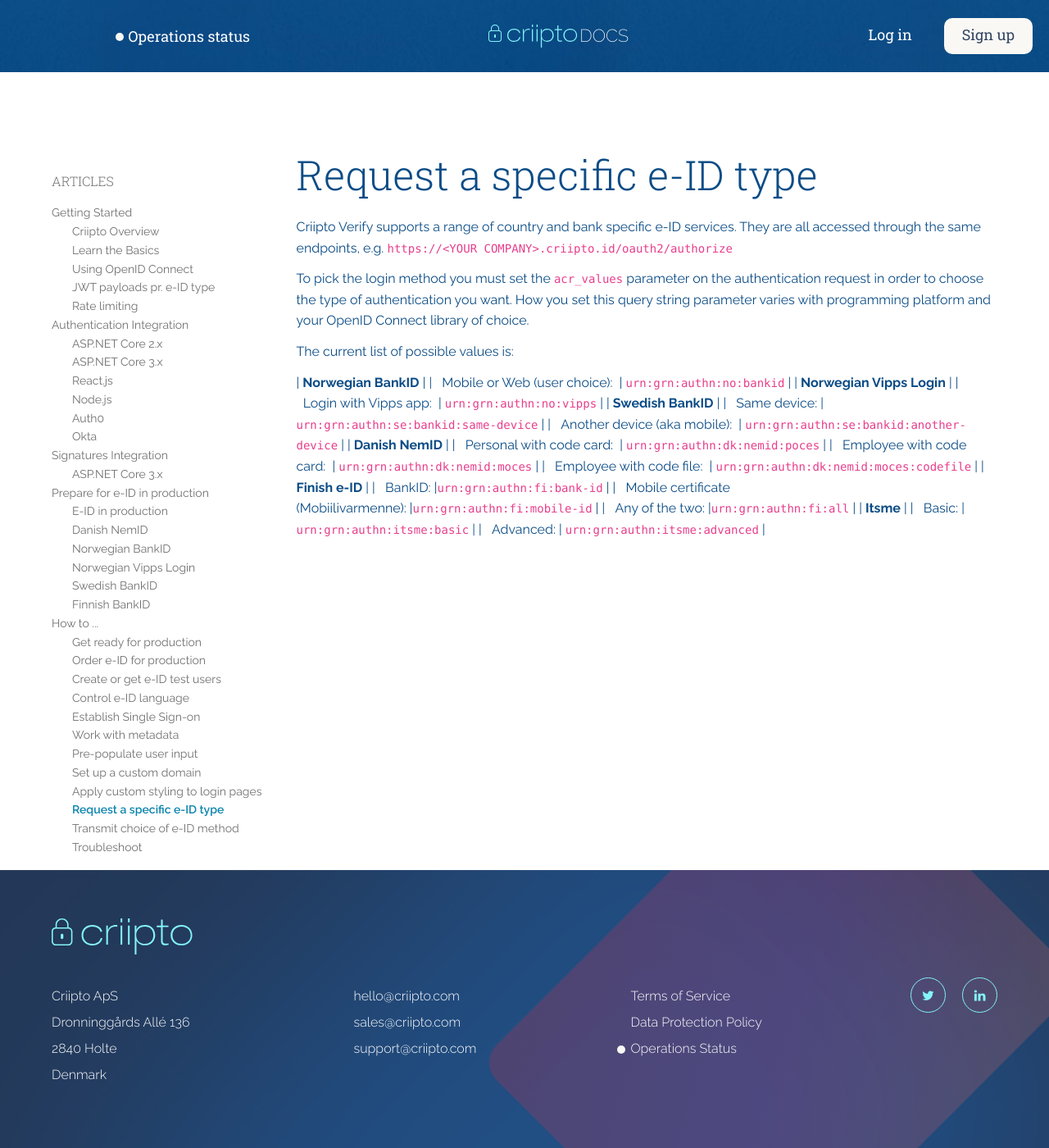
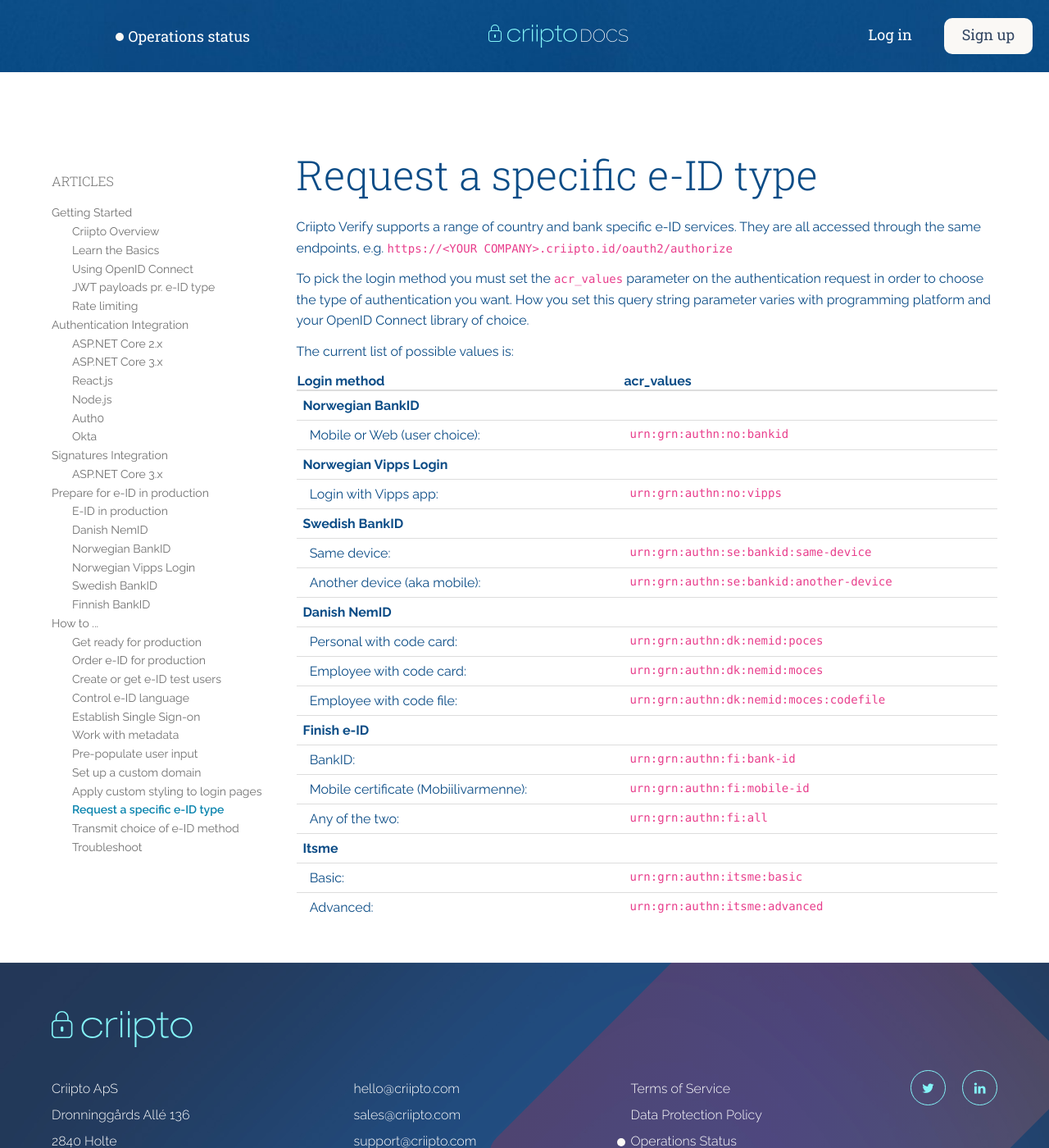
Before and after one commit to criipto/docs-old, a Jekyll site: the page built from how-to/acr-values.md, in a window 1280 px wide and 1400 px high. Shown: the whole window at 82% size. Built offline with Jekyll 4.4.1, drawn with Linux system fonts in a browser that asks for light colours; some web fonts are replaced.

Commit message:
Removed trailing blanks in a table, added what seems to be mandatory
table header and rows separators

```diff
--- a/_includes/snippets/login-methods.md
+++ b/_includes/snippets/login-methods.md
@@ -5,7 +5,8 @@
 
 The current list of possible values is:
 
-
+| **Login method** | **acr_values** |
+| --- | --- |
 | **Norwegian BankID** |
 | &nbsp;&nbsp;Mobile or Web (user choice):&nbsp;         | `urn:grn:authn:no:bankid` |
 | **Norwegian Vipps Login** |
@@ -24,4 +25,3 @@
 | **Itsme** |
 | &nbsp;&nbsp;Basic:                                     | `urn:grn:authn:itsme:basic` |
 | &nbsp;&nbsp;Advanced:                                  | `urn:grn:authn:itsme:advanced` |
-&nbsp;&nbsp;
```
Also changed, not shown: authentication/auth0.md (+1 -0 lines).
